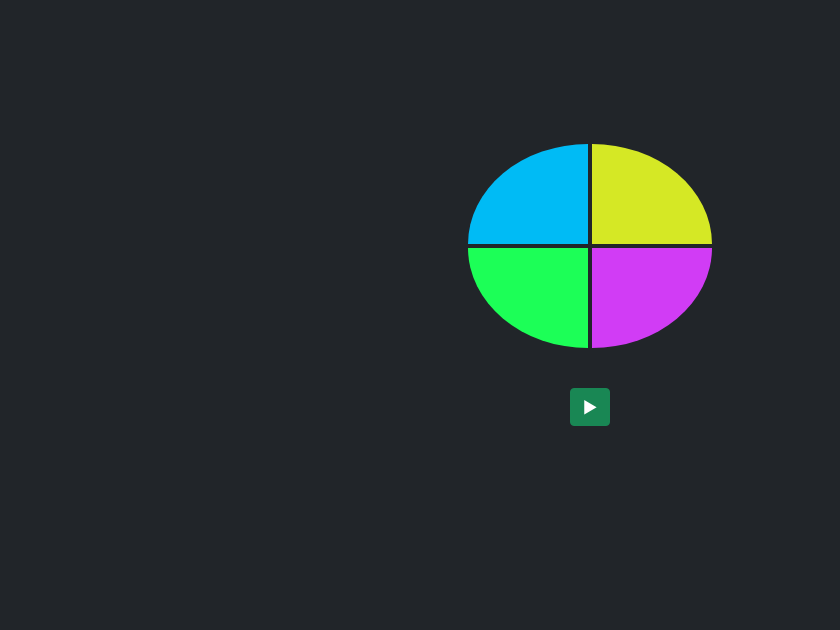
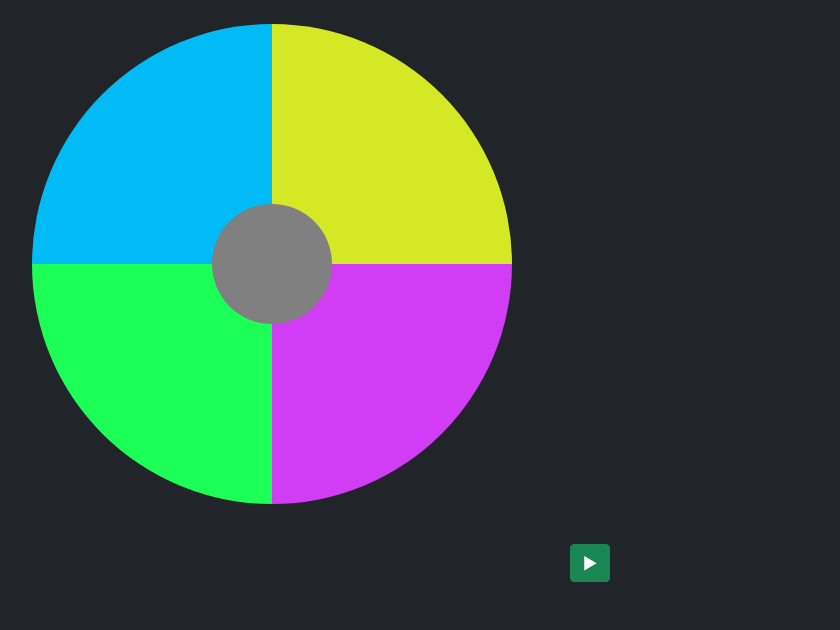
Before and after one commit to edwinvites/repite-los-pasos, a plain HTML site: page index.html in a window 1280 px wide. Shown: the top 630 px of the page, without its empty margins (50-890 px from the left). Drawn offline with nearby package versions, Linux system fonts and the light colour scheme.

Commit message:
a mitad de camino

```diff
--- a/estilos.css
+++ b/estilos.css
@@ -6,15 +6,34 @@
 }
 
 body {
-    margin: 0;
+    margin-top: 10px;
     height: 100vh;
 }
 
+.cojines {
+    display: grid;
+    grid-template-columns: 240px 0px 240px;
+    grid-template-rows: 240px 0px 240px;
+    align-items: flex-end;
+}
+
+.centro-de-juego {
+    position: relative;
+}
+
+.centro-de-juego div:nth-child(1){
+    position: absolute;
+    background-color: gray;
+    height: 120px;
+    width: 120px;
+    top: -60px;
+    left: -60px;
+    border-radius: 50%;
+}
+
 .rebanadas_radio {
-    max-height: 300px;
-    max-width: 120px;
-    min-width: 100px;
-    min-height: 100px;
+    height: 240px;
+    width: 240px;
 }
 
 .rebanada_superior_izquierdo {
@@ -86,29 +105,6 @@ body {
 }
 
 
-.flamas {
-    position: relative;
-}
-
-.cuadro_flotante h1 {
-    margin: auto;
-}
-
-
-.msj_fallo {
-    position: relative;
-    left: 480px;
-}
-
-.main-container {
-    z-index: 100;
-    height: 80vh;
-    display: flex;
-    flex-direction: column;
-    justify-content: center;
-
-}
-
 .nav-height {
     height: 20vh;
 }
--- a/index.html
+++ b/index.html
@@ -13,16 +13,55 @@
 
 </head>
 
-<body class=" bg-dark m-0 p-0 ">
+<body class=" bg-dark  m-0 p-0 ">
+    <main class="container">
 
-    <div class="container-fluid">
+        <div class="row pt-4">
+            <div class="cojines">
+                <div style="position: relative;">
+                    <div id="rebanada_superior_izquierdo_id"
+                        class="rebanadas_radio rebanada_superior_izquierdo">
+                    </div>
+
+                </div>
+                <div></div>
+                <div>
+                    <div id="rebanada_superior_derecho_id"
+                        class="rebanadas_radio rebanada_superior_derecho">
+                    </div>
+
+                </div>
+                <div ></div>
+                <div class="centro-de-juego">
+                    <div></div>
+                </div>
+                <div></div>
+                <div id="rebanada_inferior_izquierda_id"
+                    class="rebanadas_radio rebanada_inferior_izquierdo">
+                </div>
+                <div></div>
+                <div id="rebanada_inferior_derecha_id"
+                    class="rebanadas_radio rebanada_inferior_derecho">
+                </div>
+            </div>
+
+            <div class="d-flex justify-content-center mt-3 pt-4 ">
+                <button id="inicio_id" class="btn btn-success" onclick="iniciarJuego()">▶
+                </button>
+
+            </div>
+
+        </div>
+
+    </main>
+
+    <div class="container container-fluid">
+
+
         <div class="row">
 
-            <div class="col-12">
-                <section class="main-container">
+            <div class="container align-items-start align-items-sm-center justify-content-sm-center">
 
-                    <div class="container-fluid pt-4 pb-4 ">
-                        <div class="row align-items-start">
                 <div class="col-3">
 
                     <div id="imagenes_id" class="imagenes">
@@ -32,55 +71,9 @@
                 </div>
                 <div class="col-6 ">
 
-                                <div class="container">
-                                    <div class="row ">
-
-                                        <div class="col-12">
-
-                                            <div class="container">
-                                                <div class="row mt-4 ">
-                                                    <div class="d-flex justify-content-center">
-                                                        <div id="rebanada_superior_izquierdo_id"
-                                                            class="col-6 me-1 rebanadas_radio rebanada_superior_izquierdo">
-
-                                                        </div>
-                                                        <div id="rebanada_superior_derecho_id"
-                                                            class="col-6  rebanadas_radio rebanada_superior_derecho">
-                                                        </div>
-
-                                                    </div>
-
-                                                </div>
-                                                <div class="row">
-
-                                                    <div class="d-flex justify-content-center">
-                                                        <div id="rebanada_inferior_izquierda_id"
-                                                            class="col-6 me-1 mt-1  rebanadas_radio rebanada_inferior_izquierdo">
-                                                        </div>
-                                                        <div id="rebanada_inferior_derecha_id"
-                                                            class="col-6 mt-1 rebanadas_radio rebanada_inferior_derecho">
-                                                        </div>
-
-                                                    </div>
-                                                </div>
-
-                                                <div class="row">
-
-                                                    <section class="d-flex justify-content-center mt-3 pt-4 ">
-                                                        <button id="inicio_id" class="btn btn-success"
-                                                            onclick="iniciarJuego()">▶ </button>
-
-                                                    </section>
-
-                                                </div>
-
-                                            </div>
 
 
-                                        </div>
-                                    </div>
 
-                                </div>
 
                 </div>
                 <div class="col-3">
@@ -88,29 +81,18 @@
                         <img id="exito_2_id" src="./img/celebración_derecha.png" alt="">
                     </div>
                 </div>
-                        </div>
-                    </div>
 
-            </div>
-            </section>
             </div>
 
 
-        <div class="row">
-            <div class="col-12 text-center">
-                <h1 id="titulo_id" class="text-light ">Repite las instrucciones</h1>
-
-                <div class="container">
-                    <div class="row">
-                        <div class="col-12">
-
-                        </div>
-                    </div>
-                </div>
 
         </div>
 
+
     </div>
+
+    <h1 id="titulo_id" class="text-light ">Repite las instrucciones</h1>
+
     </div>
 
 
```
Lines whose indentation alone changed are shown as unchanged.
